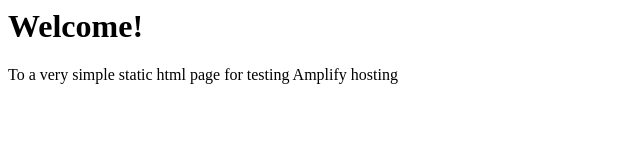
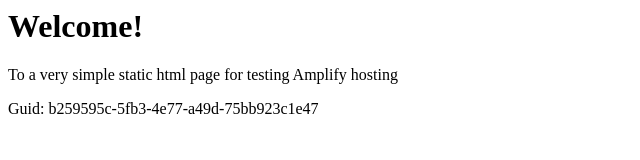
Before and after one commit to aws-aemilia-lhr/Github-PR-Commit-Integration-Test-DoNotTouch-GitHubAutoBuildPrPreviewCanaryTest-v1-prod-eu-west-2, a website: page src/index.html in a window 1280 px wide. Shown: the whole page, without its empty margins (0-640 px from the left). Drawn offline with Linux system fonts and the light colour scheme.

Commit message:
commit from integ tests

```diff
--- a/src/index.html
+++ b/src/index.html
@@ -1,3 +1,5 @@
+
+
 <html lang="en">
 
 <head>
@@ -10,6 +12,6 @@
 <body>
     <h1>Welcome!</h1>
     <p>To a very simple static html page for testing Amplify hosting</p>
-</body>
+    <p>Guid: b259595c-5fb3-4e77-a49d-75bb923c1e47</p></body>
 
 </html>
```
